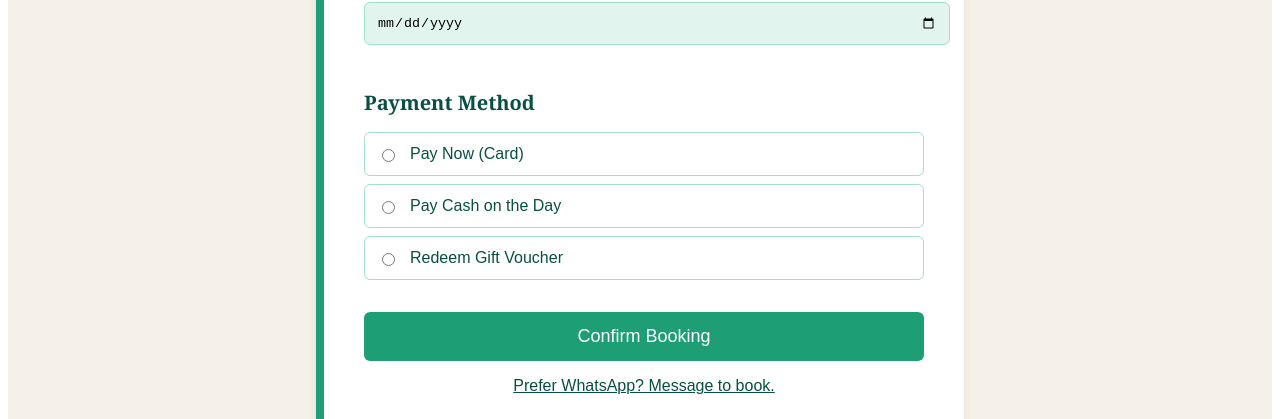
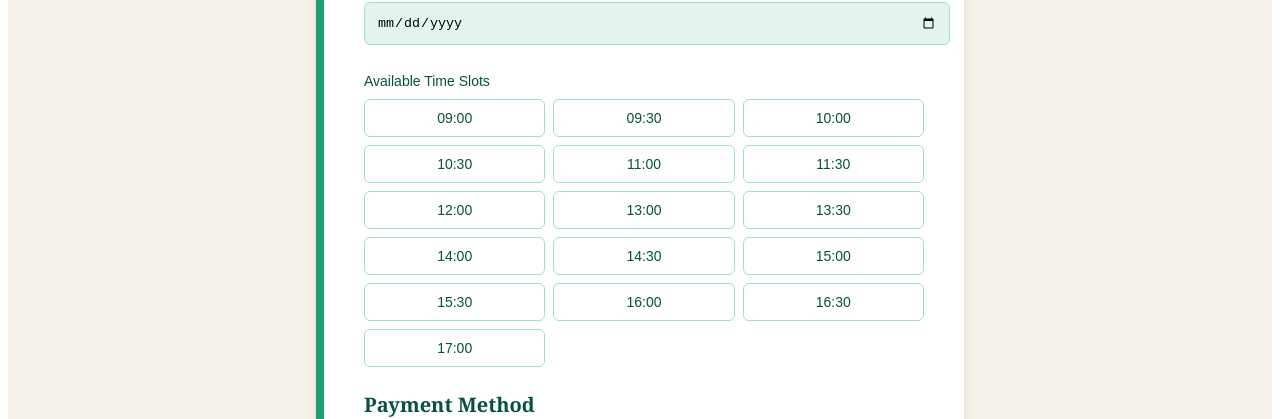
Before and after one commit to jamieenglish15-gif/west-cork-acupuncture-frontend, a Next.js app: page /book in a window 1280 px wide. Shown: the part 336-755 px from the top of the page. Built offline with nearby package versions, Linux system fonts and the light colour scheme; no server answers.

Commit message:
Update book.js

```diff
--- a/pages/book.js
+++ b/pages/book.js
@@ -6,6 +6,7 @@ export default function Book() {
   const [voucherCode, setVoucherCode] = useState("");
   const [date, setDate] = useState("");
   const [selectedService, setSelectedService] = useState("");
+  const [selectedSlot, setSelectedSlot] = useState("");
   const [message, setMessage] = useState("");
 
   useEffect(() => {
@@ -16,11 +17,11 @@ export default function Book() {
   }, []);
 
   const handleBooking = async () => {
-    if (!selectedService || !date || !paymentMethod) {
+    if (!selectedService || !date || !selectedSlot || !paymentMethod) {
       setMessage("Please fill in all fields.");
       return;
     }
-    setMessage("Booking confirmed! We will be in touch shortly.");
+    setMessage(`Booking confirmed for ${date} at ${selectedSlot}. We will be in touch shortly.`);
   };
 
   return (
@@ -46,6 +47,32 @@ export default function Book() {
 
         <label style={{ fontFamily: "sans-serif", fontSize: "14px", color: "#085041" }}>Date</label>
         <input type="date" onChange={e => setDate(e.target.value)} style={{ width: "100%", padding: "12px", border: "1px solid #9FE1CB", borderRadius: "6px", marginBottom: "24px", marginTop: "4px", background: "#E1F5EE" }} />
+
+        <label style={{ fontFamily: "sans-serif", fontSize: "14px", color: "#085041" }}>Available Time Slots</label>
+        <div style={{ display: "grid", gridTemplateColumns: "repeat(3, 1fr)", gap: "8px", marginBottom: "24px", marginTop: "8px" }}>
+          {[
+            "09:00", "09:30", "10:00", "10:30", "11:00", "11:30",
+            "12:00", "13:00", "13:30", "14:00", "14:30", "15:00",
+            "15:30", "16:00", "16:30", "17:00"
+          ].map(slot => (
+            <button
+              key={slot}
+              onClick={() => setSelectedSlot(slot)}
+              style={{
+                padding: "10px",
+                border: "1px solid #9FE1CB",
+                borderRadius: "6px",
+                background: selectedSlot === slot ? "#085041" : "white",
+                color: selectedSlot === slot ? "white" : "#085041",
+                cursor: "pointer",
+                fontFamily: "sans-serif",
+                fontSize: "14px"
+              }}
+            >
+              {slot}
+            </button>
+          ))}
+        </div>
 
         <h3 style={{ fontSize: "20px", color: "#085041", marginBottom: "16px" }}>Payment Method</h3>
 
```
